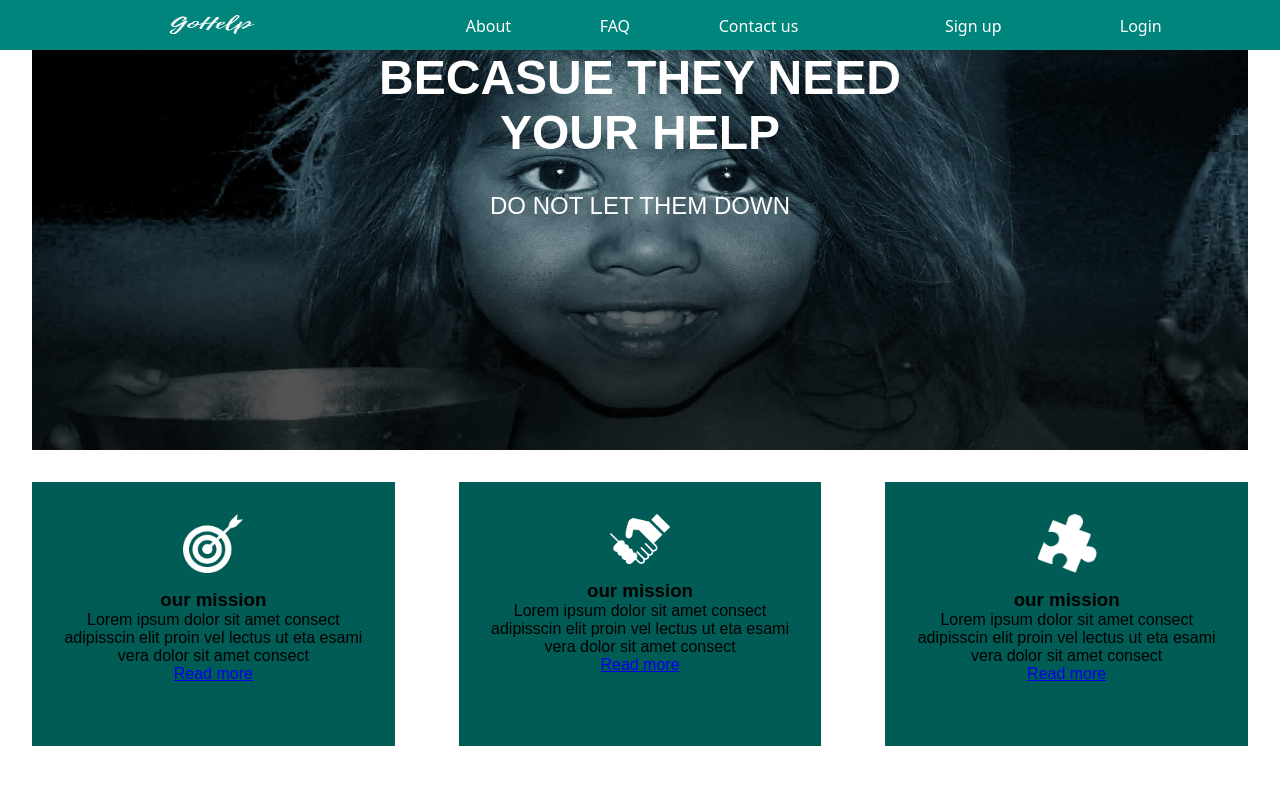
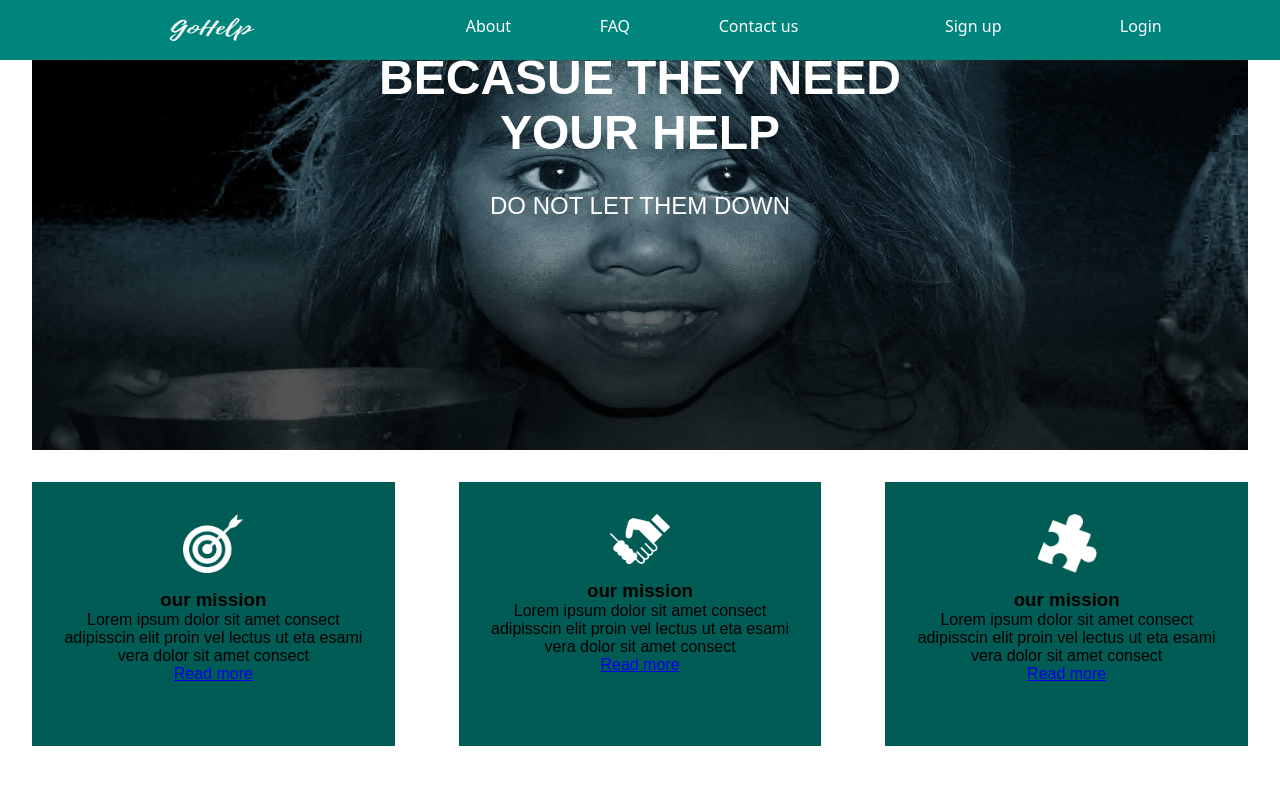
Before and after one commit to bassamhamdar/goHelp-frontEnd-, a React (Create React App) app in the folder front/: page / in a window 1280 px wide. Shown: the top 800 px of the page. Built offline with nearby package versions, Linux system fonts and the light colour scheme.

Commit message:
increased nav height

```diff
--- a/front/src/style/nav/index.js
+++ b/front/src/style/nav/index.js
@@ -2,7 +2,7 @@ import styled from "styled-components";
 import image from "../../image/Go_Help.png";
 
 export const NavMenu = styled.div`
-  height: 50px;
+  height: 60px;
   width: 100%;
   background: #00857c;
   position: fixed;
@@ -22,7 +22,7 @@ export const NavSpan = styled.p`
 `;
 export const Logo = styled.div`
   background-image: url(${image});
-  height: 50px;
+  height: 60px;
   width: 104px;
   background-size: 100% 100%;
   cursor: pointer;
```
